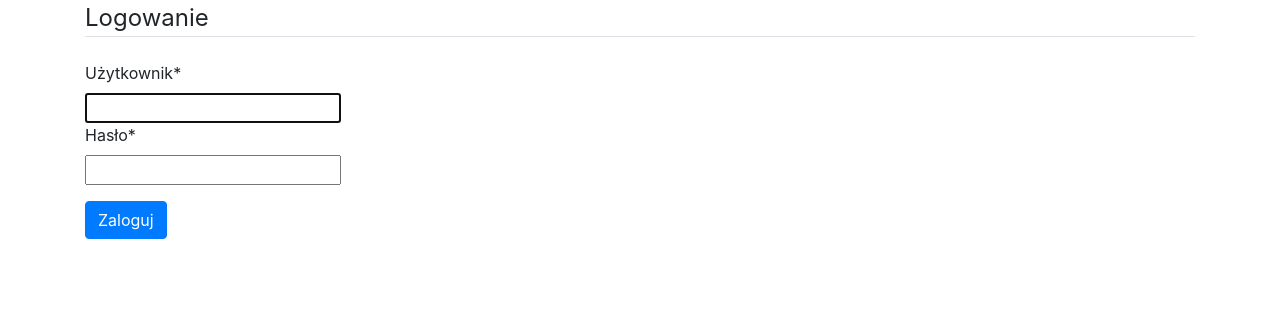
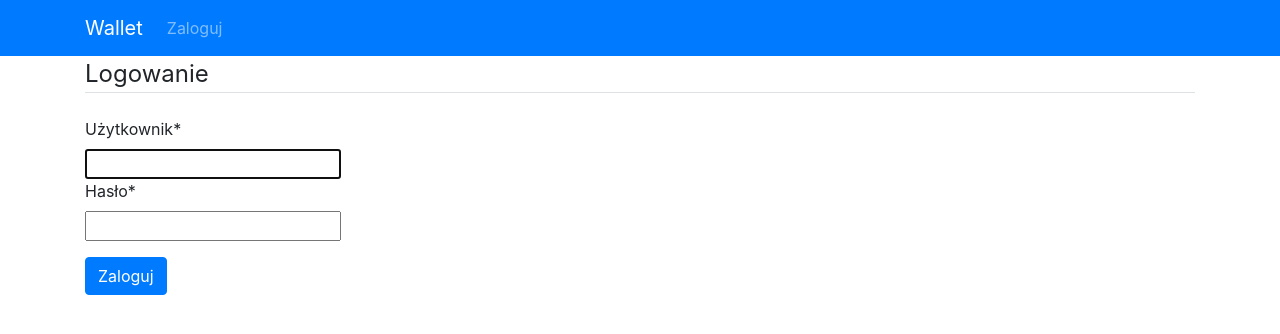
Before and after one commit to pbucior/Wallet, a Django app: page /login/ in a window 1280 px wide. Shown: the top 334 px of the page. Run offline with Django 3.2, Linux system fonts and the light colour scheme; some libraries are stand-ins or nearby versions.

Commit message:
Add header to base.html

```diff
--- a/templates/base.html
+++ b/templates/base.html
@@ -1,6 +1,7 @@
 {% load static %}
 <!DOCTYPE html>
 <html lang="en">
+
 <head>
     <meta charset="UTF-8">
     <meta name="viewport" content="width=device-width, initial-scale=1.0">
@@ -10,8 +11,28 @@
     <link rel="stylesheet" type="text/css" href="{% static 'main.css' %}">
     <title>Wallet</title>
 </head>
+
 <body>
-
+    <header>
+        <nav class="navbar navbar-expand-lg navbar-dark bg-primary">
+            <div class="container">
+                <a class="navbar-brand" href="#">Wallet</a>
+                <button class="navbar-toggler" type="button" data-toggle="collapse" data-target="#navbarNavAltMarkup"
+                    aria-controls="navbarNavAltMarkup" aria-expanded="false" aria-label="Toggle navigation">
+                    <span class="navbar-toggler-icon"></span>
+                </button>
+                <div class="collapse navbar-collapse" id="navbarNavAltMarkup">
+                    <div class="navbar-nav">
+                        {% if user.is_authenticated %}
+                            <a class="nav-item nav-link" href="{% url 'logout' %}">Wyloguj</a>
+                        {% else %}
+                            <a class="nav-item nav-link" href="{% url 'login' %}">Zaloguj</a>
+                        {% endif %}
+                    </div>
+                </div>
+            </div>
+        </nav>
+    </header>
     <div class="container">
         {% block body %} {% endblock %}
     </div>
@@ -28,4 +49,5 @@
         integrity="sha384-wfSDF2E50Y2D1uUdj0O3uMBJnjuUD4Ih7YwaYd1iqfktj0Uod8GCExl3Og8ifwB6"
         crossorigin="anonymous"></script>
 </body>
+
 </html>
```
